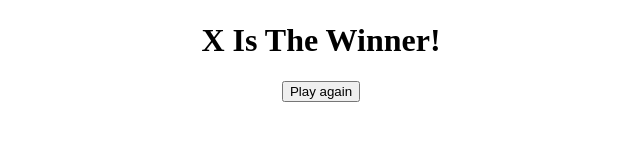
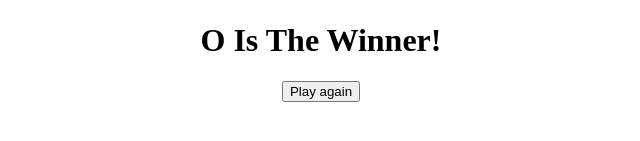
Before and after one commit to Shaurya-Sehgal/Tic-Tac-Toe, a plain HTML site: page owinner.html in a window 1280 px wide. Shown: the part 461-602 px from the top of the page, 319-959 px from the left. Drawn offline with Linux system fonts and the light colour scheme.

Commit message:
Update owinner.html
Changed x is the winner to o is the winner

```diff
--- a/owinner.html
+++ b/owinner.html
@@ -9,7 +9,7 @@
 <body>
     <center>
     <img src="https://upload.wikimedia.org/wikipedia/commons/thumb/0/05/Red_circle.svg/1200px-Red_circle.svg.png" width="600px">
-    <h1>X Is The Winner!</h1>
+    <h1>O Is The Winner!</h1>
     <a href="index.html">
     <button>Play again</button>
 </a>
```
